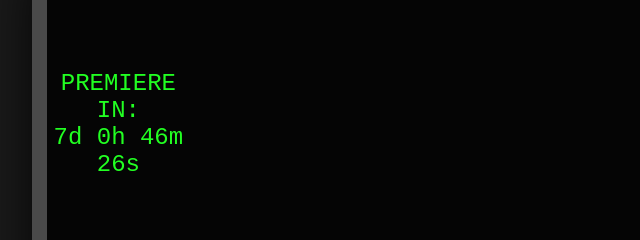
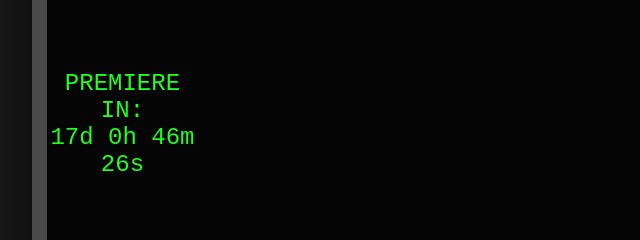
Before and after one commit to GabrielChatys-Coder/ikm-watchwebsite, a plain HTML site: page index.html in a window 1280 px wide. Shown: the part 132-372 px from the top of the page, 293-933 px from the left. Drawn offline with Linux system fonts and the light colour scheme.

Commit message:
Update index.html

```diff
--- a/index.html
+++ b/index.html
@@ -93,7 +93,7 @@
 
     <script>
         // 1. SET YOUR TARGET DATE & VIDEO ID HERE
-        const targetDate = new Date('2026-06-20T12:00:00').getTime();
+        const targetDate = new Date('2026-06-30T12:00:00').getTime();
         const myVideoID = 'VIDEO_ID'; // Replace with your actual YouTube ID
 
         const tvWrapper = document.getElementById('tv-wrapper');
```
